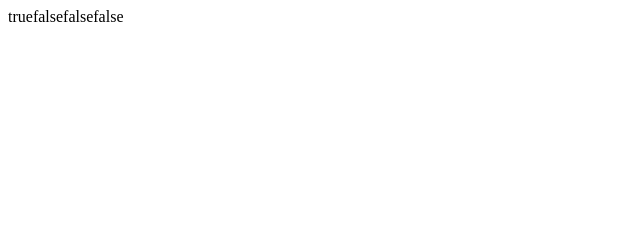
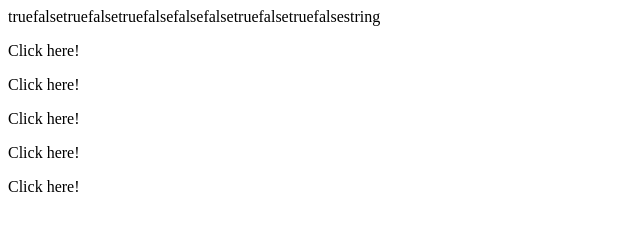
Before and after one commit to thgjpvuq/JavaScript-Projects, a plain HTML site: page Basic_JavaScript_Projects/Project6_comparisons_type_coercion/index.html in a window 1280 px wide. Shown: the whole page, without its empty margins (0-640 px from the left). Drawn offline with Linux system fonts and the light colour scheme.

Commit message:
added to Project5

```diff
--- a/Basic_JavaScript_Projects/Project6_comparisons_type_coercion/JS/main.js
+++ b/Basic_JavaScript_Projects/Project6_comparisons_type_coercion/JS/main.js
@@ -1,19 +1,19 @@
-// function a()  {
-//     var A = 3E311;
-//     document.getElementById("inf").innerHTML = A;
-// }
+function a()  {
+    var A = 3E311;
+    document.getElementById("inf").innerHTML = A;
+}
 
-// function b()  {
-//     var B = -3E311;
-//     document.getElementById("inf").innerHTML = B;
-// }
+function b()  {
+    var B = -3E311;
+    document.getElementById("inf").innerHTML = B;
+}
 
-// document.write(10 > 2);
-// document.write(10 < 2);
-// console.log(2 + 8);
-// console.log( 15 > 35);
-// document.write(10 == 10);
-// document.write(10 == 123);
+document.write(10 > 2);
+document.write(10 < 2);
+console.log(2 + 8);
+console.log( 15 > 35);
+document.write(10 == 10);
+document.write(10 == 123);
 
 x = 25;
 y = 25;
@@ -23,3 +23,24 @@ document.write(x === y);
 z = 50;
 document.write(x === z);
 document.write(y === z);
+
+document.write(10 > 4 && 10 > 5);
+document.write(10 > 12 && 10 > 5);
+document.write(10 > 4 || 10 > 5);
+document.write(2 > 4 || 1 > 5);
+
+function not_true()  {
+    document.getElementById("not").innerHTML = !(20 > 25);
+}
+
+function not_false()  {
+    document.getElementById("not").innerHTML = !(20 > 15);
+}
+
+function cat()    {
+    var y = 'cat';
+    y += 25;
+    document.getElementById("not").innerHTML = y;
+}
+
+document.write(typeof 'text');
--- a/Basic_JavaScript_Projects/Project6_comparisons_type_coercion/index.html
+++ b/Basic_JavaScript_Projects/Project6_comparisons_type_coercion/index.html
@@ -5,8 +5,11 @@
     </head>
     <body>
 
-        <!-- <p id="inf" onclick="a()">Click here!</p>
-        <p id="inf" onclick="b()">Click here!</p> -->
+        <p id="inf" onclick="a()">Click here!</p>
+        <p id="inf" onclick="b()">Click here!</p>
+        <p id="not" onclick="not_true()">Click here!</p>
+        <p id="not" onclick="not_false()">Click here!</p>
+        <p id="not" onclick="cat()">Click here!</p>
 
     </body>
 </html>
```
